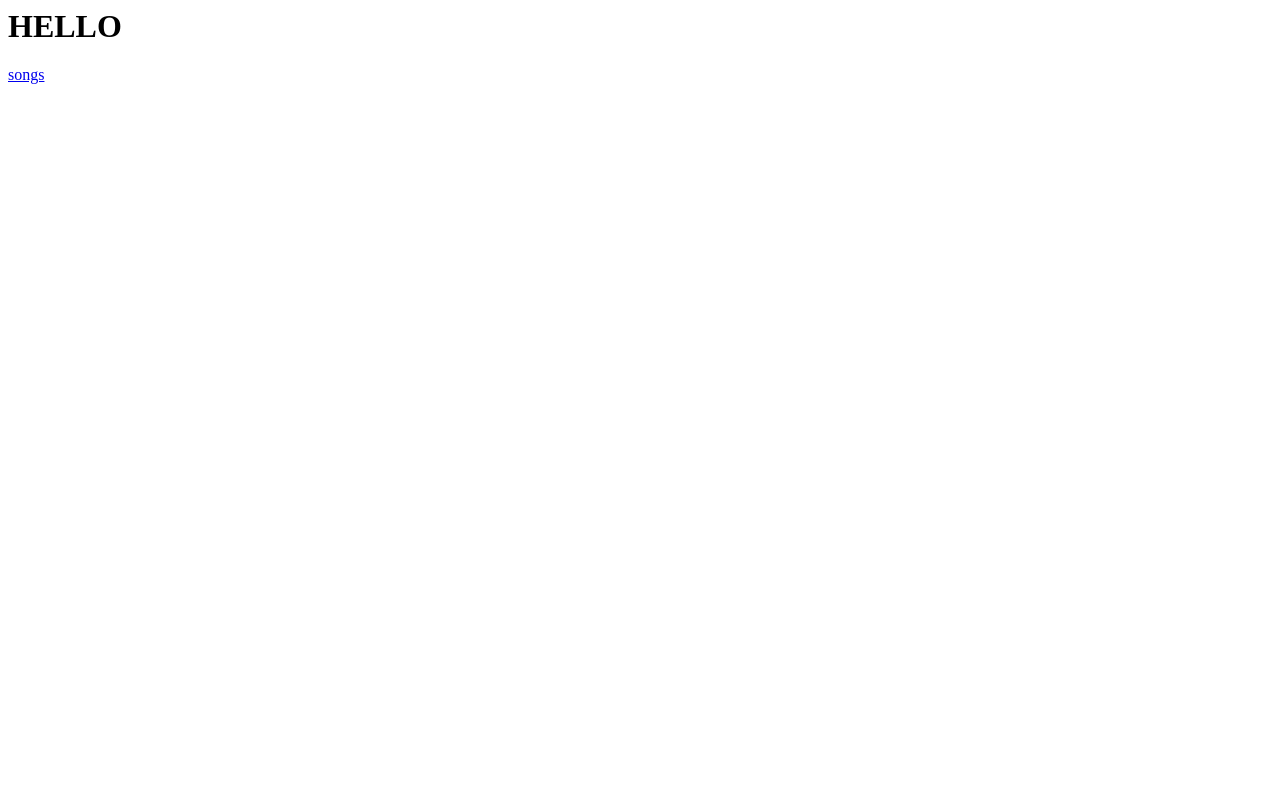
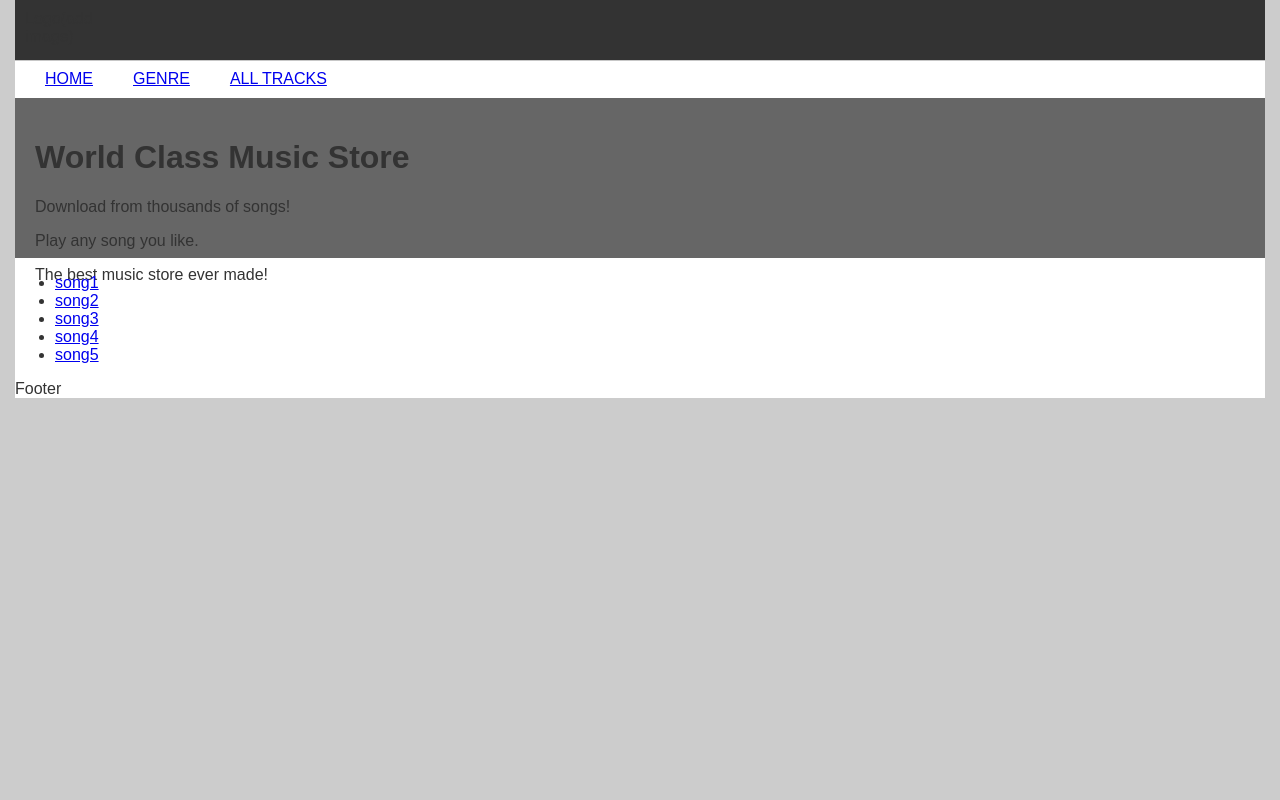
Before and after one commit to Sumedh-Patkar/MusicStore, a Django app: page / in a window 1280 px wide. Before the commit the page is almost empty. Run offline with Django 3.2, Linux system fonts and the light colour scheme.

Commit message:
Added Structure to index.html

```diff
--- a/MusicDownload/templates/MusicDownload/index.html
+++ b/MusicDownload/templates/MusicDownload/index.html
@@ -1,2 +1,66 @@
-<h1>HELLO</h1>
-<a href="track-list"> songs </a>
+
+<!DOCTYPE html>
+<html>
+
+<head>
+
+<!--	<link href='mystyle.css' rel='stylesheet' type='text/css'>  -->
+	<title>Music Store</title>
+	<style type="text/css">
+		html{ font-family: Arial, Helvetica, sans-serif; color : #333; }
+		body{ background: #ccc ; margin : 0; }
+		#container { width:1250px; margin:0 auto; background: #fff;}
+		#header {width: 100%; height: 60px; border-bottom:1px solid #c7c7c7; background: #333;}
+		#logo { float: left; width: 100px; height : 40px; margin: 10px; background: #333; }
+		#navbar { height: 20px; clear: both; }
+		#navbar ul { margin:0; padding: 0; list-style-type: none; }
+		#navbar ul li{ float: left; padding: 10px; }
+		#navbar ul li a{float: left; padding: 0 0 0 20px; display: block; }
+		#site_info { background: #666; height: 120px; clear: both; padding: 20px; }
+
+	</style>
+</head>
+
+<body>
+
+  <div id="container">
+  	<div id="header">
+  		<div id = "logo"> Logo(add image) </div>
+  		<div id = "navbar">
+  			<ul>
+  				<li><a href="#"> HOME </a></li>
+  				<li><a href="#"> GENRE </a></li>
+  				<li><a href="#"> ALL TRACKS </a></li>
+  			</ul>
+
+  		</div>
+  	</div>
+
+  	<div id="content_area">
+  		<div id = "site_info">
+  			<h1> World Class Music Store </h1>
+  			<p>Download from thousands of songs!</p>
+  			<p>Play any song you like.</p>
+  			<p>The best music store ever made!</p>
+  		</div>
+
+  		<div id = "top_ten_song_list">
+  			<ul>
+			<li><a href="track-list"> song1 </a></li>
+			<li><a href="track-list"> song2 </a></li>
+			<li><a href="track-list"> song3 </a></li>
+			<li><a href="track-list"> song4 </a></li>
+			<li><a href="track-list"> song5 </a></li>
+			</ul>
+		</div>
+
+  	</div>
+
+  	<div id = "footer">
+  		Footer
+  	</div>
+
+  </div>
+
+</body>
+</html>
```
Also changed, not shown: MusicDownload/templates/MusicDownload/mystyle.css (added, +25 -0 lines).
